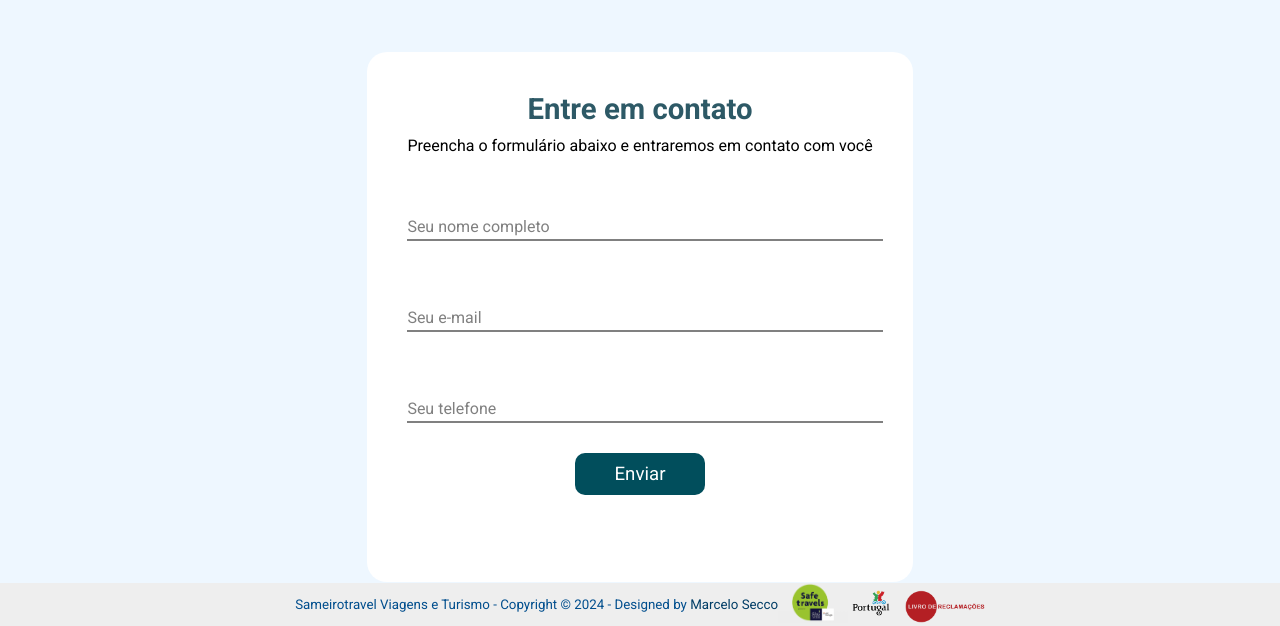
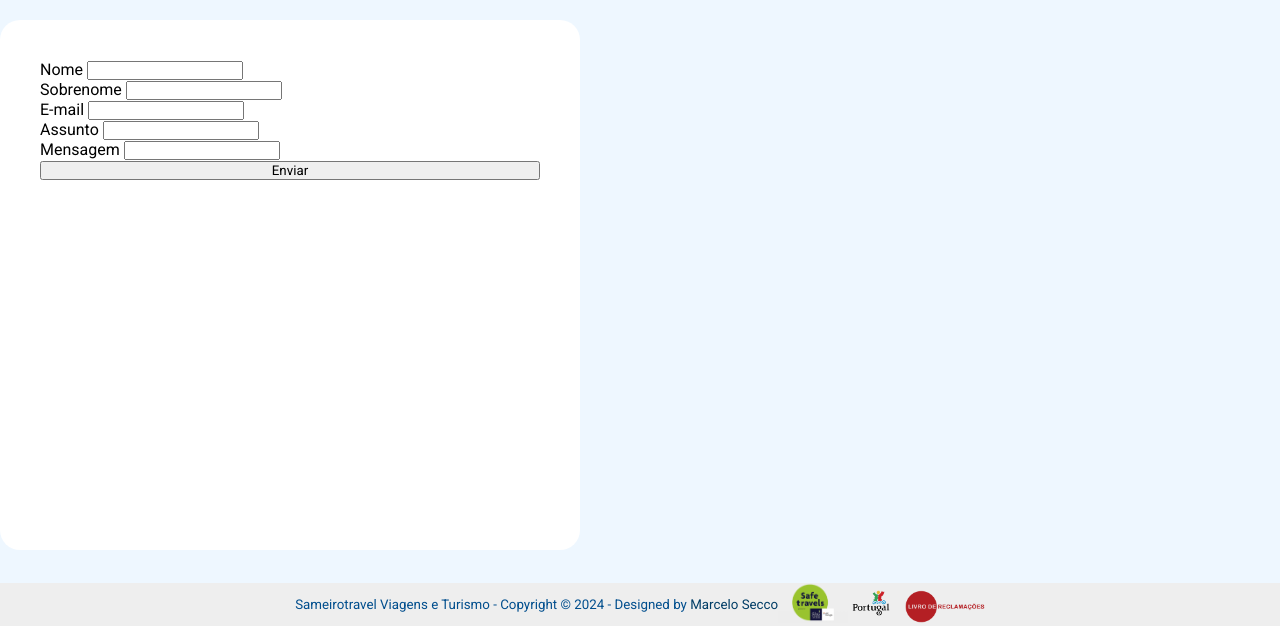
Before and after one commit to MarceloPASecco/marcelopasecco.github.io, a PHP site: page /contact.html in a window 1280 px wide. Shown: the part 174-800 px from the top of the page. Run offline with PHP 8.4, Linux system fonts and the light colour scheme.

Commit message:
Add files via upload

```diff
--- a/assets/css/style.css
+++ b/assets/css/style.css
@@ -149,14 +149,14 @@
 
 div .textinicio1 {
     display: flex;
-    text-align: justify;
+    text-align: center;
     margin: auto;
     justify-items: center;
     align-items:center;
     padding-top: 20px;
     color: #004b7c;
     border-radius: 50px;
-    background-color: #f8fdff52;
+    background-color: #f8fdff3a;
 }
 
 .socials {
@@ -240,6 +240,7 @@
     height: 500px;
     border-radius: 10%;
     margin-top: 1rem;
+    margin-right: 25px;
 
 }
 
@@ -261,8 +262,11 @@
 
 .aboutp {
     padding-top: 0;
-    text-align: justify;
-    padding-bottom: 40px;
+    text-align: center;
+    padding-bottom: 10px;
+    background-color: #5fbfff2f;
+    border-radius: 30px;
+    padding-top: 15px;
 }
 
 .abouth2 {
--- /dev/null
+++ b/assets/php/obrigado.php
@@ -0,0 +1,4 @@
+<?php include("header.php"); ?>
+<h1>Obrigado</h1>
+<p>Sua mensagem foi enviada com sucesso!</p>
+<?php include("footer.php"); ?>
--- a/contact.html
+++ b/contact.html
@@ -41,27 +41,33 @@
     <container>
         <div class="socials"><a href="#" class="nav-link"><a href="https://instagram.com/sameirotravel"target="_blank"><img src="assets/img/insta_icon.svg" alt="Instagram" class="insta"></a></a>
             <a href="#" class="nav-link"><a href="https://wa.link/4swhre"target="_blank"><img src="assets/img/whats_icon.svg" alt="Whatsapp" class="whats"></a></a></div>
-            <section class="form-container">
-                <div class="container">
-                    <form method="post" action="assets/php/envio.php">
-                        <h1>Entre em contato</h1>
-                        <p>Preencha o formulário abaixo e entraremos em contato com você</p>
-                        <div class="input-single">
-                            <input class="input" type="text" id="nome" name="nome" required autocomplete="off">
-                            <label for="nome">Seu nome completo</label>
-                        </div>
-                        <div class="input-single">
-                            <input class="input" type="text" id="email" name="email" required autocomplete="off">
-                            <label for="email">Seu e-mail</label>
-                        </div>
-                        <div class="input-single">
-                            <input class="input" type="text" id="telefone" name="telefone" required autocomplete="off">
-                            <label for="telefone">Seu telefone</label>
-                        </div>
-                        <div class="btn"><input type="submit" value="Enviar"></div>
-                    </form>
-                </div><!--container-->
-            </section>
+            <form action="enviar.php" name="FormularioEnvia" method="POST">
+                <div class="row g-3">
+                  <div class="col-sm-6">
+                    <label>Nome</label>
+                    <input type="text" name="Nome" class="form-control" required>
+                  </div>
+                  <div class="col-sm-6">
+                    <label>Sobrenome</label>
+                    <input type="text" name="Sobrenome" class="form-control" required>
+                  </div>
+                  <div class="col-6">
+                    <label>E-mail</label>
+                    <input type="email" name="Email" class="form-control" required>
+                  </div>
+                <div class="col-6">
+                    <label>Assunto</label>
+                    <input type="text" name="Assunto" class="form-control" required>
+                  </div>
+                  <div class="col-12">
+                    <label>Mensagem</label>
+                    <input type="text" name="Mensagem" class="form-control" required>
+                  </div>
+                  <div class="col-12">
+                    <button type="submit" name="FormularioEnvia" class="w-100 btn btn-primary">Enviar</button>
+                  </div>
+                </div>
+              </form>
 
     </container>
 
```
Also changed, not shown: assets/php/enviar.php (added, +18 -0 lines), assets/php/index.php (added, +33 -0 lines).
